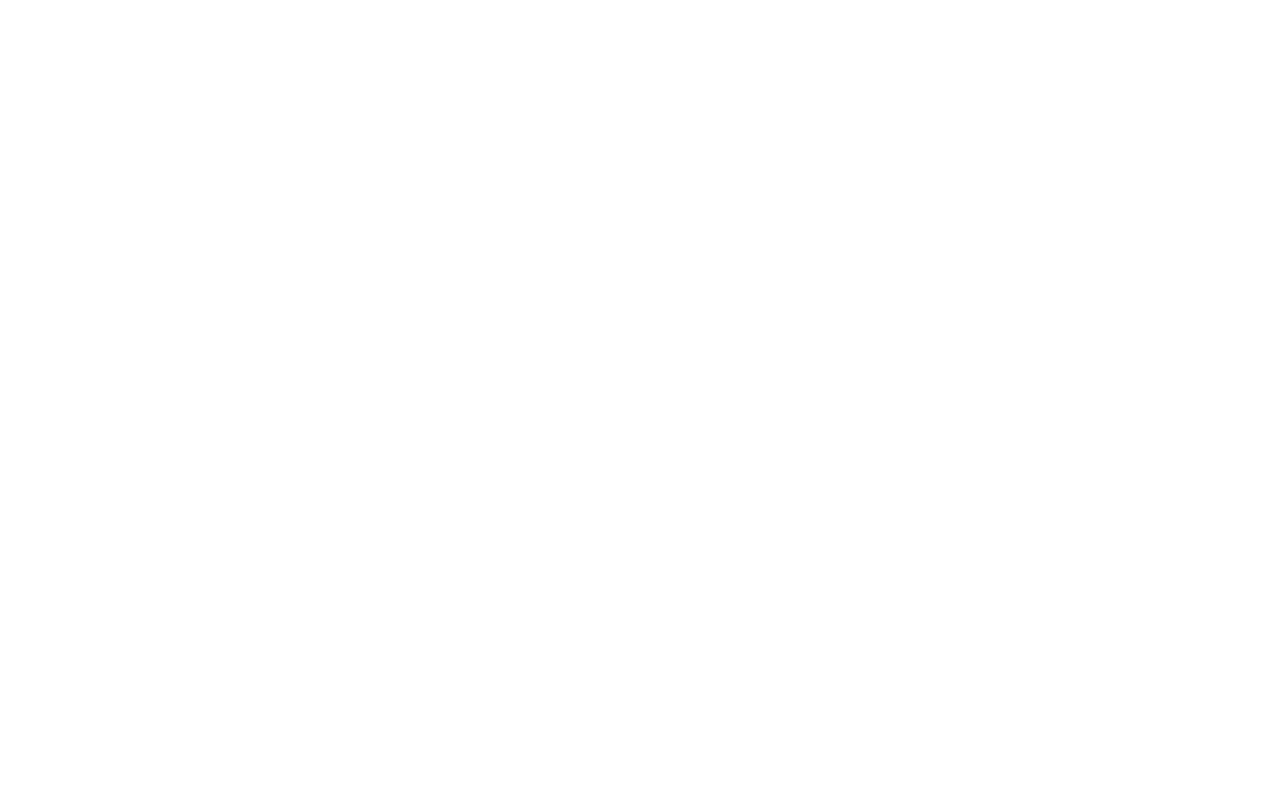
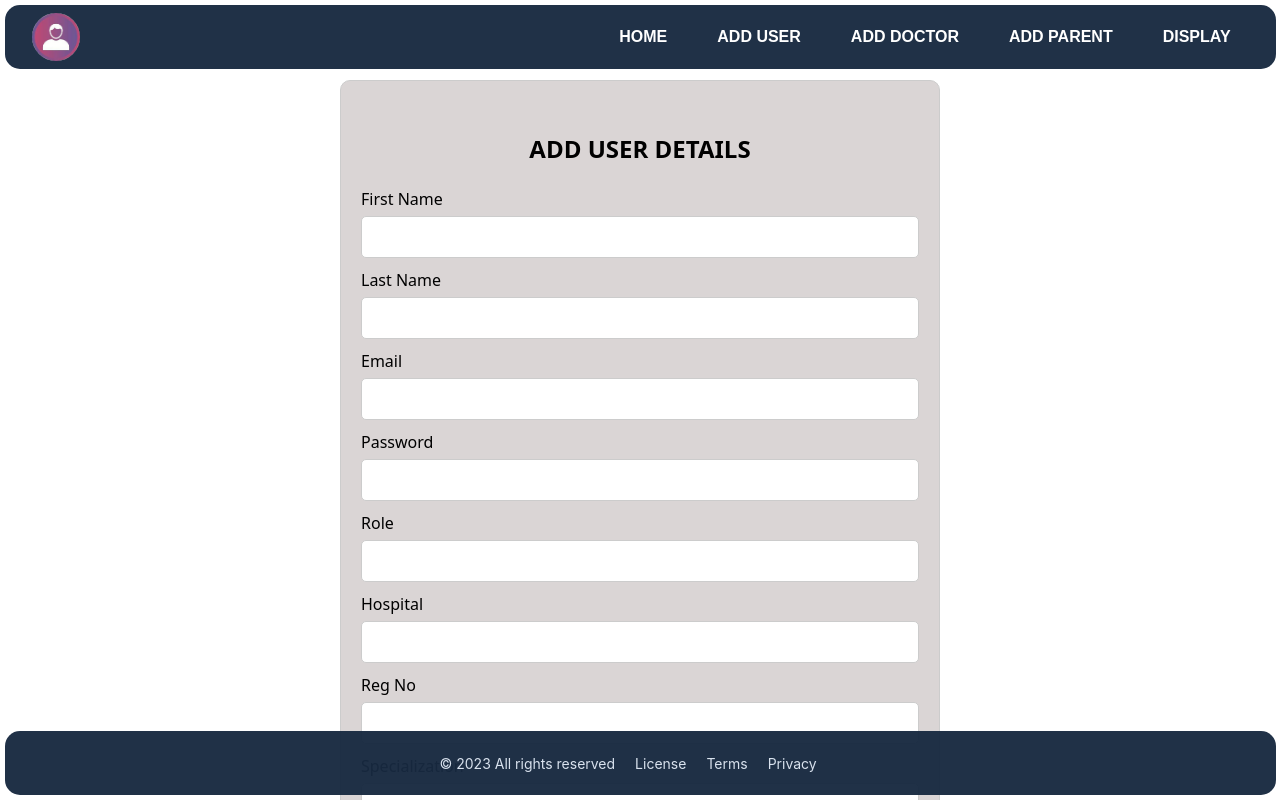
Before and after one commit to cepdnaclk/e19-co225-Baby-Developing-Tracking-System-Web-Application, a React (Vite) app in the folder Front-End/: page /adddoctor in a window 1280 px wide. Before the commit this address had no page. Shown: the top 800 px of the page. Built offline with nearby package versions, Linux system fonts and the light colour scheme.

Commit message:
Updated Admin panel

```diff
--- a/Front-End/src/AddDoctor.jsx
+++ b/Front-End/src/AddDoctor.jsx
@@ -2,87 +2,180 @@ import React, { useState } from "react";
 import { useNavigate } from "react-router-dom";
 import { Header } from "./Header";
 import { Footer } from "./Footer";
-import "./AddDoctor.css";
+import "./AddUser.css";
+import auth from "./services/auth.service";
 
 export const AddDoctor = (props) => {
-  const [specialization, setSpecialization] = useState("");
-  const [hospital, setHospital] = useState("");
-  const [regNo, setRegNo] = useState("");
+  const [userDetails, setUserDetails] = useState({
+    firstName: "",
+    lastName: "",
+    email: "",
+    password: "",
+    role: "",
+    hospital: "",
+    registerNo: "",
+    specialization: "",
+  });
+  const [showSuccessPopup, setShowSuccessPopup] = useState(false);
+  const [showErrorPopup, setShowErrorPopup] = useState(false);
 
   const navigate = useNavigate();
 
-  const handleSpecializationChange = (event) => {
-    setSpecialization(event.target.value);
+  const handleInputChange = (e) => {
+    const { name, value } = e.target;
+    setUserDetails((prevDetails) => ({
+      ...prevDetails,
+      [name]: value,
+    }));
   };
 
-  const handleHospitalChange = (event) => {
-    setHospital(event.target.value);
-  };
+  const handleSubmit = async (e) => {
+    e.preventDefault();
 
-  const handleRegNoChange = (event) => {
-    setRegNo(event.target.value);
-  };
+    try {
+      const response = await auth.signup(
+        userDetails.firstName,
+        userDetails.lastName,
+        userDetails.email,
+        userDetails.password,
+        userDetails.role
+      );
 
-  const handleSubmit = (event) => {
-    event.preventDefault();
-
-    // Here you can perform the logic to add the doctor using the entered attributes
-    // For simplicity, let's just log the values for now
-    console.log("Specialization:", specialization);
-    console.log("Hospital:", hospital);
-    console.log("Registration No:", regNo);
-
-    // Reset the form fields
-    setSpecialization("");
-    setHospital("");
-    setRegNo("");
-
-    // Navigate to the desired page after adding the doctor
-    navigate("/doctors"); // Replace "/doctors" with your desired route
+      if (response && response.status === 200) {
+        const { access_token } = response.data;
+        setShowSuccessPopup(true);
+        setShowErrorPopup(false);
+        // Reset the form
+        setUserDetails({
+          firstName: "",
+          lastName: "",
+          email: "",
+          password: "",
+          role: "",
+          hospital: "",
+          registerNo: "",
+          specialization: "",
+        });
+      } else {
+        setShowSuccessPopup(false);
+        setShowErrorPopup(true);
+      }
+    } catch (error) {
+      console.error("Error adding user:", error);
+      setShowSuccessPopup(false);
+      setShowErrorPopup(true);
+    }
   };
 
   return (
-    <div className="add-doctor-container">
+    <div className="add-baby-container">
       <Header />
 
-        <div className="add-doctor-form-container">
+      <div className="add-baby-form-container">
+        <div className="h2">
+          <h2>ADD USER DETAILS</h2>
+        </div>
 
-            <h1 className="h1Doc">DOCTOR LOGIN</h1>
-            <form onSubmit={handleSubmit}>
-            <div>
-              <label className="add-doctor-form-label">Specialization:</label>
-              <input className = "add-doctor-form-input"
-                type="text"
-                value={specialization}
-                onChange={handleSpecializationChange}
+        <form className="add-baby-form" onSubmit={handleSubmit}>
+          <label htmlFor="firstName">First Name</label>
+          <input
+            type="text"
+            id="firstName"
+            name="firstName"
+            value={userDetails.firstName}
+            onChange={handleInputChange}
+            required
+          />
 
-              />
-            </div>
+          <label htmlFor="lastName">Last Name</label>
+          <input
+            type="text"
+            id="lastName"
+            name="lastName"
+            value={userDetails.lastName}
+            onChange={handleInputChange}
+            required
+          />
 
-            <div>
-              <label className="add-doctor-form-label">Hospital:</label>
-              <input
-                type="text"
-                value={hospital}
-                onChange={handleHospitalChange}
-                className="add-doctor-form-input"
-              />
-            </div>
+          <label htmlFor="email">Email</label>
+          <input
+            type="email"
+            id="email"
+            name="email"
+            value={userDetails.email}
+            onChange={handleInputChange}
+            required
+          />
 
-            <div>
-              <label className="add-doctor-form-label">Registration No:</label>
-              <input
-                type="text"
-                value={regNo}
-                onChange={handleRegNoChange}
-                className="add-doctor-form-input"
-              />
-            </div>
+          <label htmlFor="password">Password</label>
+          <input
+            type="password"
+            id="password"
+            name="password"
+            value={userDetails.password}
+            onChange={handleInputChange}
+            required
+          />
 
-            <button type="submit" className="add-doctor-form-button">Add Doctor</button>
-          </form>
+          <label htmlFor="role">Role</label>
+          <input
+            type="text"
+            id="role"
+            name="role"
+            value={userDetails.role}
+            onChange={handleInputChange}
+            required
+          />
 
-        </div>
+        <label htmlFor="role">Hospital</label>
+          <input
+            type="text"
+            id="hospital"
+            name="hospital"
+            value={userDetails.role}
+            onChange={handleInputChange}
+            required
+          />
+
+        <label htmlFor="role">Reg No</label>
+          <input
+            type="text"
+            id="regno"
+            name="regno"
+            value={userDetails.role}
+            onChange={handleInputChange}
+            required
+          />
+
+        <label htmlFor="role">Specialization</label>
+          <input
+            type="text"
+            id="specialization"
+            name="specialization"
+            value={userDetails.role}
+            onChange={handleInputChange}
+            required
+          />
+
+          {/* Add more input fields for the remaining attributes */}
+
+          <button type="submit">Save</button>
+        </form>
+
+        {/* Display success or error message in a popup */}
+        {showSuccessPopup && (
+          <div className="popup success">
+
+            <p>Failed to add user. Please try again.</p>
+          </div>
+        )}
+        {showErrorPopup && (
+          <div className="popup error">
+            <p>User added successfully.</p>
+          </div>
+        )}
+      </div>
+
       <Footer />
     </div>
   );
--- a/Front-End/src/AddParent.jsx
+++ b/Front-End/src/AddParent.jsx
@@ -0,0 +1,148 @@
+import React, { useState } from "react";
+import { useNavigate } from "react-router-dom";
+import { Header } from "./Header";
+import { Footer } from "./Footer";
+import "./AddUser.css";
+import auth from "./services/auth.service";
+
+export const AddPerent = (props) => {
+  const [parentDetails, setParentDetails] = useState({
+    firstName: "",
+    lastName: "",
+    email: "",
+    password: "",
+    role: "",
+    isMotherFatherGuardian : "",
+  });
+  const [showSuccessPopup, setShowSuccessPopup] = useState(false);
+  const [showErrorPopup, setShowErrorPopup] = useState(false);
+
+  const navigate = useNavigate();
+
+  const handleInputChange = (e) => {
+    const { name, value } = e.target;
+    setParentDetails((prevDetails) => ({
+      ...prevDetails,
+      [name]: value,
+    }));
+  };
+
+  const handleSubmit = async (e) => {
+    e.preventDefault();
+
+    try {
+      const response = await auth.signup(
+        parentDetails.firstName,
+        parentDetails.lastName,
+        parentDetails.email,
+        parentDetails.password,
+        parentDetails.role,
+        parentDetails.isMotherFatherGuardian,
+      );
+
+      if (response && response.status === 200) {
+        const { access_token } = response.data;
+        setShowSuccessPopup(true);
+        setShowErrorPopup(false);
+        // Reset the form
+        setParentDetails({
+          firstName: "",
+          lastName: "",
+          email: "",
+          password: "",
+          role: "",
+        });
+      } else {
+        setShowSuccessPopup(false);
+        setShowErrorPopup(true);
+      }
+    } catch (error) {
+      console.error("Error adding user:", error);
+      setShowSuccessPopup(false);
+      setShowErrorPopup(true);
+    }
+  };
+
+  return (
+    <div className="add-baby-container">
+      <Header />
+
+      <div className="add-baby-form-container">
+        <div className="h2">
+          <h2>ADD PARENT DETAILS</h2>
+        </div>
+
+        <form className="add-baby-form" onSubmit={handleSubmit}>
+          <label htmlFor="firstName">First Name</label>
+          <input
+            type="text"
+            id="firstName"
+            name="firstName"
+            value={parentDetails.firstName}
+            onChange={handleInputChange}
+            required
+          />
+
+          <label htmlFor="lastName">Last Name</label>
+          <input
+            type="text"
+            id="lastName"
+            name="lastName"
+            value={parentDetails.lastName}
+            onChange={handleInputChange}
+            required
+          />
+
+          <label htmlFor="email">Email</label>
+          <input
+            type="email"
+            id="email"
+            name="email"
+            value={parentDetails.email}
+            onChange={handleInputChange}
+            required
+          />
+
+          <label htmlFor="password">Password</label>
+          <input
+            type="password"
+            id="password"
+            name="password"
+            value={parentDetails.password}
+            onChange={handleInputChange}
+            required
+          />
+
+          <label htmlFor="role">Role</label>
+          <input
+            type="text"
+            id="role"
+            name="role"
+            value={parentDetails.role}
+            onChange={handleInputChange}
+            required
+          />
+
+          {/* Add more input fields for the remaining attributes */}
+
+          <button type="submit">Save</button>
+        </form>
+
+        {/* Display success or error message in a popup */}
+        {showSuccessPopup && (
+          <div className="popup success">
+
+            <p>Failed to add user. Please try again.</p>
+          </div>
+        )}
+        {showErrorPopup && (
+          <div className="popup error">
+            <p>User added successfully.</p>
+          </div>
+        )}
+      </div>
+
+      <Footer />
+    </div>
+  );
+};
--- a/Front-End/src/AddUser.jsx
+++ b/Front-End/src/AddUser.jsx
@@ -6,7 +6,7 @@ import "./AddUser.css";
 import auth from "./services/auth.service";
 
 export const AddUser = (props) => {
-  const [babyDetails, setBabyDetails] = useState({
+  const [userDetails, setUserDetails] = useState({
     firstName: "",
     lastName: "",
     email: "",
@@ -20,7 +20,7 @@ export const AddUser = (props) => {
 
   const handleInputChange = (e) => {
     const { name, value } = e.target;
-    setBabyDetails((prevDetails) => ({
+    setUserDetails((prevDetails) => ({
       ...prevDetails,
       [name]: value,
     }));
@@ -31,11 +31,11 @@ export const AddUser = (props) => {
 
     try {
       const response = await auth.signup(
-        babyDetails.firstName,
-        babyDetails.lastName,
-        babyDetails.email,
-        babyDetails.password,
-        babyDetails.role
+        userDetails.firstName,
+        userDetails.lastName,
+        userDetails.email,
+        userDetails.password,
+        userDetails.role
       );
 
       if (response && response.status === 200) {
@@ -43,7 +43,7 @@ export const AddUser = (props) => {
         setShowSuccessPopup(true);
         setShowErrorPopup(false);
         // Reset the form
-        setBabyDetails({
+        setUserDetails({
           firstName: "",
           lastName: "",
           email: "",
@@ -76,7 +76,7 @@ export const AddUser = (props) => {
             type="text"
             id="firstName"
             name="firstName"
-            value={babyDetails.firstName}
+            value={userDetails.firstName}
             onChange={handleInputChange}
             required
           />
@@ -86,7 +86,7 @@ export const AddUser = (props) => {
             type="text"
             id="lastName"
             name="lastName"
-            value={babyDetails.lastName}
+            value={userDetails.lastName}
             onChange={handleInputChange}
             required
           />
@@ -96,7 +96,7 @@ export const AddUser = (props) => {
             type="email"
             id="email"
             name="email"
-            value={babyDetails.email}
+            value={userDetails.email}
             onChange={handleInputChange}
             required
           />
@@ -106,7 +106,7 @@ export const AddUser = (props) => {
             type="password"
             id="password"
             name="password"
-            value={babyDetails.password}
+            value={userDetails.password}
             onChange={handleInputChange}
             required
           />
@@ -116,7 +116,7 @@ export const AddUser = (props) => {
             type="text"
             id="role"
             name="role"
-            value={babyDetails.role}
+            value={userDetails.role}
             onChange={handleInputChange}
             required
           />
--- a/Front-End/src/App.jsx
+++ b/Front-End/src/App.jsx
@@ -12,6 +12,7 @@ import ParentDashboard from "./ParentDashboard";
 import { BabyRegister } from "./BabyRegister";
 import { AdminHome } from "./AdminHome";
 import { AddUser } from "./AddUser";
+import { AddDoctor } from "./AddDoctor";
 import { DisplayDetails } from "./DisplayDetails";
 import { AdminLogin } from "./AdminLogin";
 
@@ -49,6 +50,7 @@ function App() {
           <Route path="/BabyRegister" element={<BabyRegister />} />
           <Route path="/admin" element={<AdminHome />} />
           <Route path="/adduser" element={<AddUser />} />
+          <Route path="/adddoctor" element={<AddDoctor />} />
           <Route path="/adminLogin" element={<AdminLogin />} />
           <Route path="/display" element={<DisplayDetails />} />
         </Routes>
--- a/Front-End/src/Header.jsx
+++ b/Front-End/src/Header.jsx
@@ -116,7 +116,7 @@ export const Header = () => {
 
           <li
             className={""}
-            onClick={() => handleItemClick("/adduser")}
+            onClick={() => handleItemClick("/adddoctor")}
           >
             ADD DOCTOR<span></span>
           </li>
```
Also changed, not shown: 1 other file (tests, documents, lock files or other folders).
